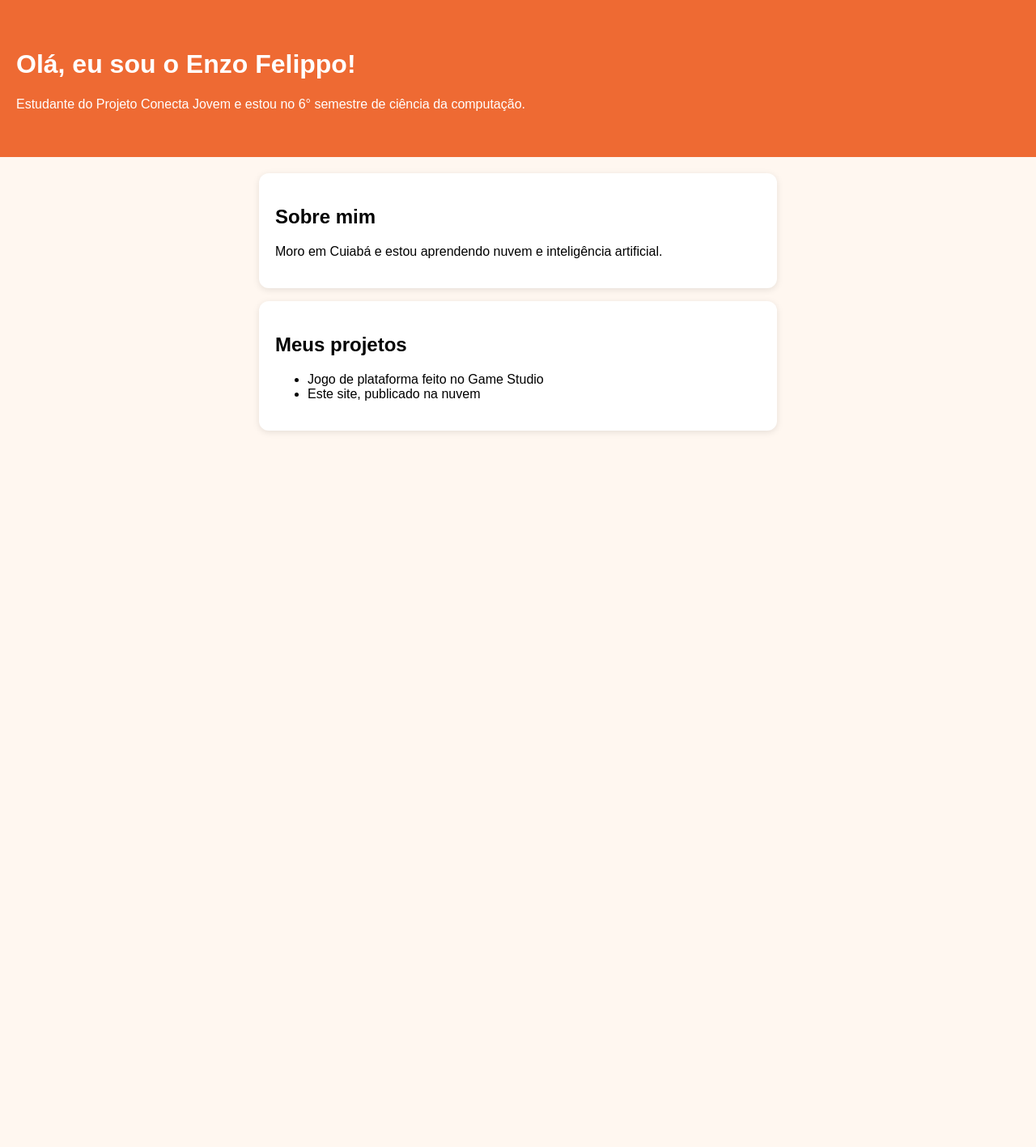
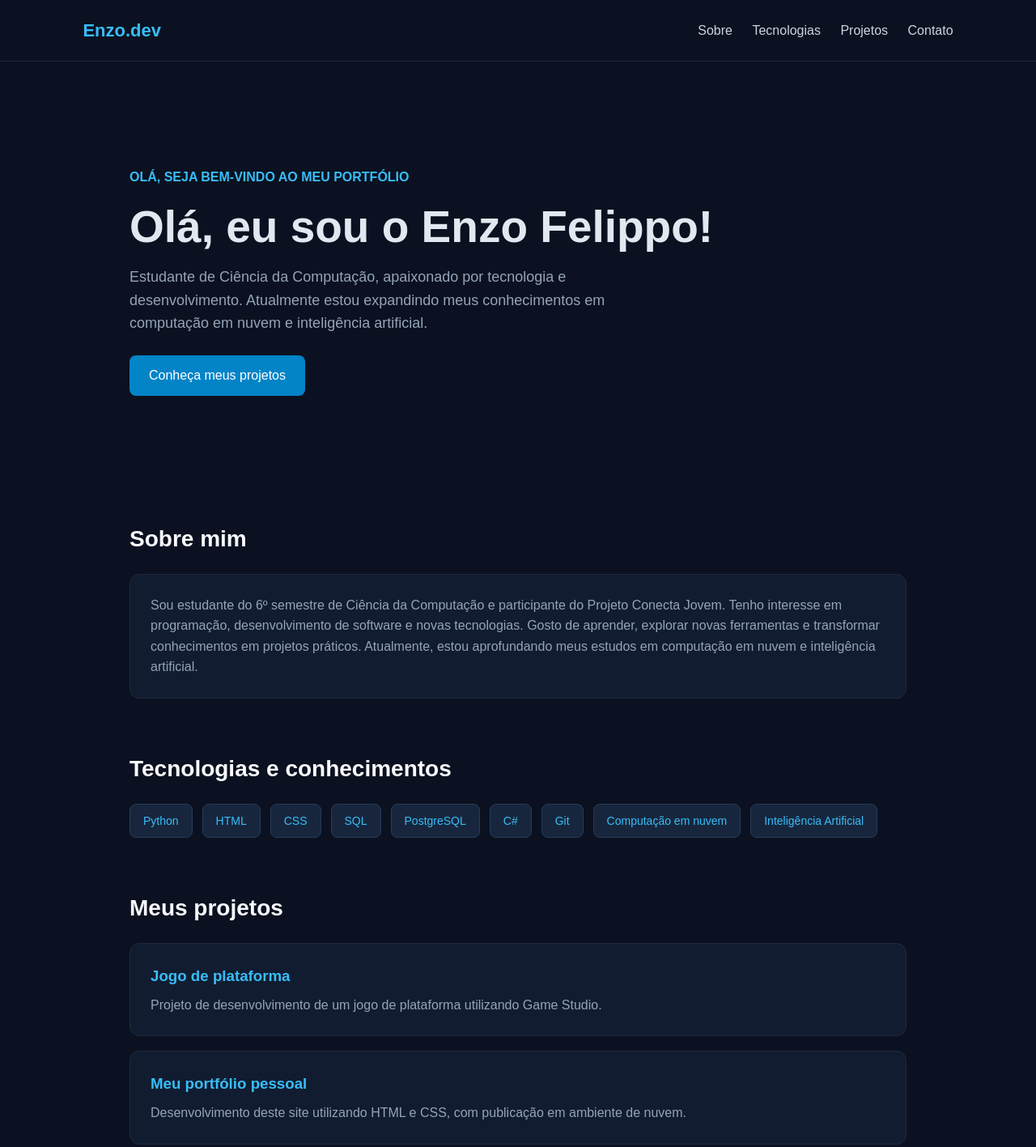
Before and after one commit to Enzo-Felippo/site, a plain HTML site: page index.html in a window 1280 px wide. Shown: the top 1417 px of the page at 81% size. Before the commit the page ends 800 px from the top, so only its background shows below. Drawn offline with Linux system fonts and the light colour scheme.

Commit message:
Revamp index.html for personal portfolio site

```diff
--- a/index.html
+++ b/index.html
@@ -1,55 +1,291 @@
-<DOCTYPE html>
+
+<!DOCTYPE html>
 <html lang="pt-BR">
 <head>
     <meta charset="UTF-8">
-        <meta name="viewport" contt="width=device-width, initial-scale=1.0">
-        <title>Meu site na nuvem</title>
+    <meta name="viewport" content="width=device-width, initial-scale=1.0">
+
+    <title>Enzo Felippo | Portfólio</title>
+
     <style>
+        * {
+            margin: 0;
+            padding: 0;
+            box-sizing: border-box;
+        }
+
+        html {
+            scroll-behavior: smooth;
+        }
+
         body {
             font-family: Arial, sans-serif;
-                margin: 0;
-                background: #fff7f0;
+            background: #0b1120;
+            color: #e2e8f0;
+            line-height: 1.6;
         }
 
         header {
-                background: #ee6a33;
-                color: white;
+            padding: 20px 8%;
+            display: flex;
+            justify-content: space-between;
+            align-items: center;
+            border-bottom: 1px solid #1e293b;
+        }
+
+        .logo {
+            color: #38bdf8;
+            font-size: 22px;
+            font-weight: bold;
+        }
+
+        nav a {
+            color: #cbd5e1;
+            text-decoration: none;
+            margin-left: 20px;
+            transition: 0.3s;
+        }
+
+        nav a:hover {
+            color: #38bdf8;
+        }
+
+        main {
+            max-width: 1000px;
+            margin: auto;
             padding: 40px 20px;
         }
 
-            main {
-                max-width: 640px;
-                margin: 0 auto;
-                padding: 20px;
+        .inicio {
+            padding: 90px 0;
+        }
+
+        .inicio span {
+            color: #38bdf8;
+            font-weight: bold;
+        }
+
+        .inicio h1 {
+            font-size: clamp(36px, 6vw, 55px);
+            line-height: 1.2;
+            margin: 15px 0;
+        }
+
+        .inicio p {
+            color: #94a3b8;
+            max-width: 600px;
+            font-size: 18px;
+        }
+
+        .botao {
+            display: inline-block;
+            margin-top: 25px;
+            padding: 12px 24px;
+            background: #0284c7;
+            color: white;
+            text-decoration: none;
+            border-radius: 8px;
+            transition: 0.3s;
+        }
+
+        .botao:hover {
+            background: #0369a1;
+            transform: translateY(-3px);
+        }
+
+        section {
+            margin-bottom: 65px;
+        }
+
+        h2 {
+            font-size: 28px;
+            margin-bottom: 20px;
+            color: #f8fafc;
         }
 
         .cartao {
-                background: white;
+            background: #111c30;
+            border: 1px solid #1e293b;
             border-radius: 12px;
-                padding: 20px;
-                margin-bottom: 16px;
-                box-shadow: 0 2px 8px rgba(0, 0, 0, 0.1);
+            padding: 25px;
+            margin-bottom: 18px;
+            transition: 0.3s;
+        }
+
+        .cartao:hover {
+            border-color: #38bdf8;
+            transform: translateY(-4px);
+        }
+
+        .cartao p {
+            color: #94a3b8;
+        }
+
+        .tecnologias {
+            display: flex;
+            flex-wrap: wrap;
+            gap: 12px;
+        }
+
+        .tecnologia {
+            background: #17263d;
+            color: #38bdf8;
+            border: 1px solid #263c59;
+            padding: 9px 16px;
+            border-radius: 8px;
+            font-size: 14px;
+        }
+
+        .projeto h3 {
+            color: #38bdf8;
+            margin-bottom: 8px;
+        }
+
+        footer {
+            text-align: center;
+            padding: 30px 15px;
+            border-top: 1px solid #1e293b;
+            color: #64748b;
+        }
+
+        @media (max-width: 600px) {
+            header {
+                flex-direction: column;
+                gap: 15px;
+            }
+
+            nav a {
+                margin: 0 7px;
+                font-size: 14px;
+            }
+
+            .inicio {
+                padding: 60px 0;
+            }
         }
     </style>
 </head>
 
 <body>
+
     <header>
+        <div class="logo">Enzo.dev</div>
+
+        <nav>
+            <a href="#sobre">Sobre</a>
+            <a href="#tecnologias">Tecnologias</a>
+            <a href="#projetos">Projetos</a>
+            <a href="#contato">Contato</a>
+        </nav>
+    </header>
+
+    <main>
+
+        <section class="inicio">
+            <span>OLÁ, SEJA BEM-VINDO AO MEU PORTFÓLIO</span>
+
             <h1>Olá, eu sou o Enzo Felippo!</h1>
-            <p>Estudante do Projeto Conecta Jovem e estou no 6° semestre de ciência da computação.</p>
-        </header>
-        <main>
-            <section class="cartao">
+
+            <p>
+                Estudante de Ciência da Computação,
+                apaixonado por tecnologia e desenvolvimento.
+                Atualmente estou expandindo meus conhecimentos
+                em computação em nuvem e inteligência artificial.
+            </p>
+
+            <a href="#projetos" class="botao">
+                Conheça meus projetos
+            </a>
+        </section>
+
+        <section id="sobre">
             <h2>Sobre mim</h2>
-                <p>Moro em Cuiabá e estou aprendendo nuvem e inteligência artificial.</p>
+
+            <div class="cartao">
+                <p>
+                    Sou estudante do 6º semestre de Ciência da
+                    Computação e participante do Projeto Conecta Jovem.
+
+                    Tenho interesse em programação, desenvolvimento
+                    de software e novas tecnologias.
+
+                    Gosto de aprender, explorar novas ferramentas
+                    e transformar conhecimentos em projetos práticos.
+
+                    Atualmente, estou aprofundando meus estudos
+                    em computação em nuvem e inteligência artificial.
+                </p>
+            </div>
         </section>
-            <section class="cartao">
+
+        <section id="tecnologias">
+            <h2>Tecnologias e conhecimentos</h2>
+
+            <div class="tecnologias">
+                <span class="tecnologia">Python</span>
+                <span class="tecnologia">HTML</span>
+                <span class="tecnologia">CSS</span>
+                <span class="tecnologia">SQL</span>
+                <span class="tecnologia">PostgreSQL</span>
+                <span class="tecnologia">C#</span>
+                <span class="tecnologia">Git</span>
+                <span class="tecnologia">Computação em nuvem</span>
+                <span class="tecnologia">Inteligência Artificial</span>
+            </div>
+        </section>
+
+        <section id="projetos">
             <h2>Meus projetos</h2>
-                <ul>
-                    <li>Jogo de plataforma feito no Game Studio</li>
-                    <li>Este site, publicado na nuvem</li>
-                </ul>
+
+            <div class="cartao projeto">
+                <h3>Jogo de plataforma</h3>
+                <p>
+                    Projeto de desenvolvimento de um jogo de
+                    plataforma utilizando Game Studio.
+                </p>
+            </div>
+
+            <div class="cartao projeto">
+                <h3>Meu portfólio pessoal</h3>
+                <p>
+                    Desenvolvimento deste site utilizando
+                    HTML e CSS, com publicação em ambiente de nuvem.
+                </p>
+            </div>
+
+            <!-- Adicione novos projetos aqui -->
+
         </section>
+
+        <section id="contato">
+            <h2>Vamos nos conectar?</h2>
+
+            <div class="cartao">
+                <p>
+                    Estou sempre aberto a aprender, compartilhar
+                    conhecimentos e conhecer novas oportunidades
+                    na área de tecnologia.
+                </p>
+
+                <a href="https://github.com/"
+                   target="_blank"
+                   class="botao">
+                    Meu GitHub
+                </a>
+
+                <a href="https://linkedin.com/"
+                   target="_blank"
+                   class="botao">
+                    Meu LinkedIn
+                </a>
+            </div>
+        </section>
+
     </main>
+
+    <footer>
+        <p>Desenvolvido por Enzo Felippo © 2026</p>
+    </footer>
+
 </body>
 </html>
```
Lines whose indentation alone changed are shown as unchanged.
